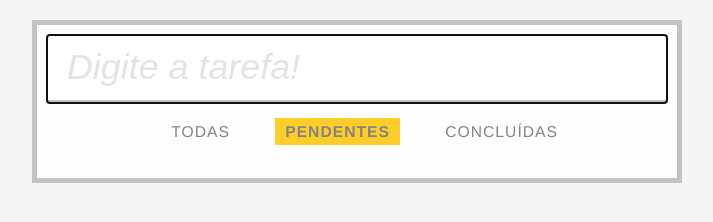
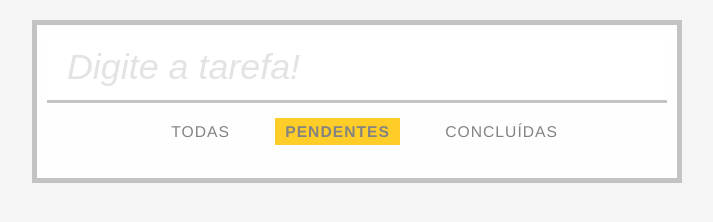
Before and after one commit to 1mizaellopess/todo-app-js, a plain HTML site: page index.html in a window 1280 px wide. Shown: the part 102-324 px from the top of the page, without its empty margins (283-996 px from the left). Drawn offline with Linux system fonts and the light colour scheme.

Commit message:
Remove outline on input focus

```diff
--- a/css/estilo.css
+++ b/css/estilo.css
@@ -100,3 +100,7 @@ li label {
     background: #ffcd28;
     font-weight: bold;
 }
+
+textarea:focus, input:focus{
+    outline: none;
+}
```
